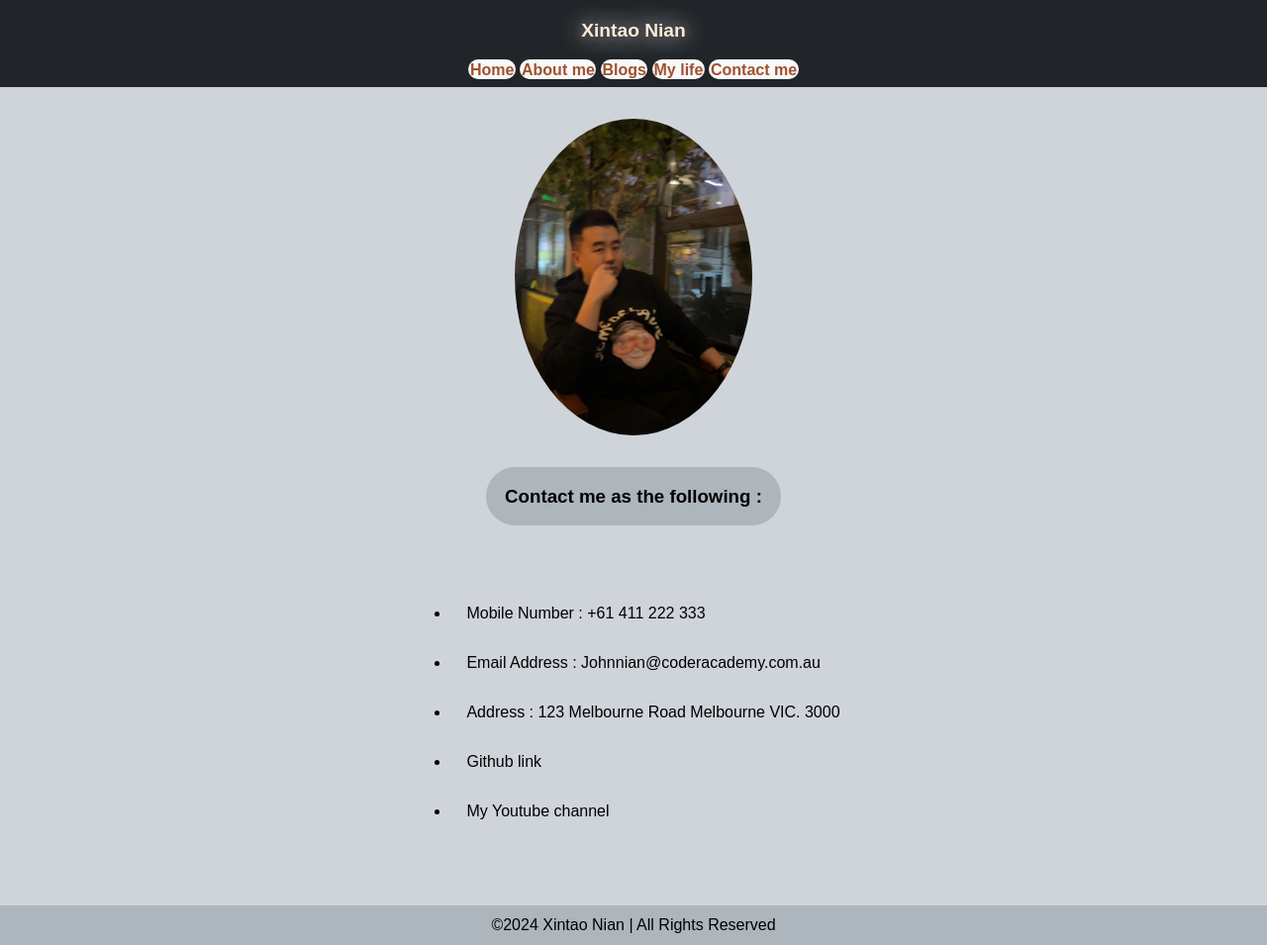
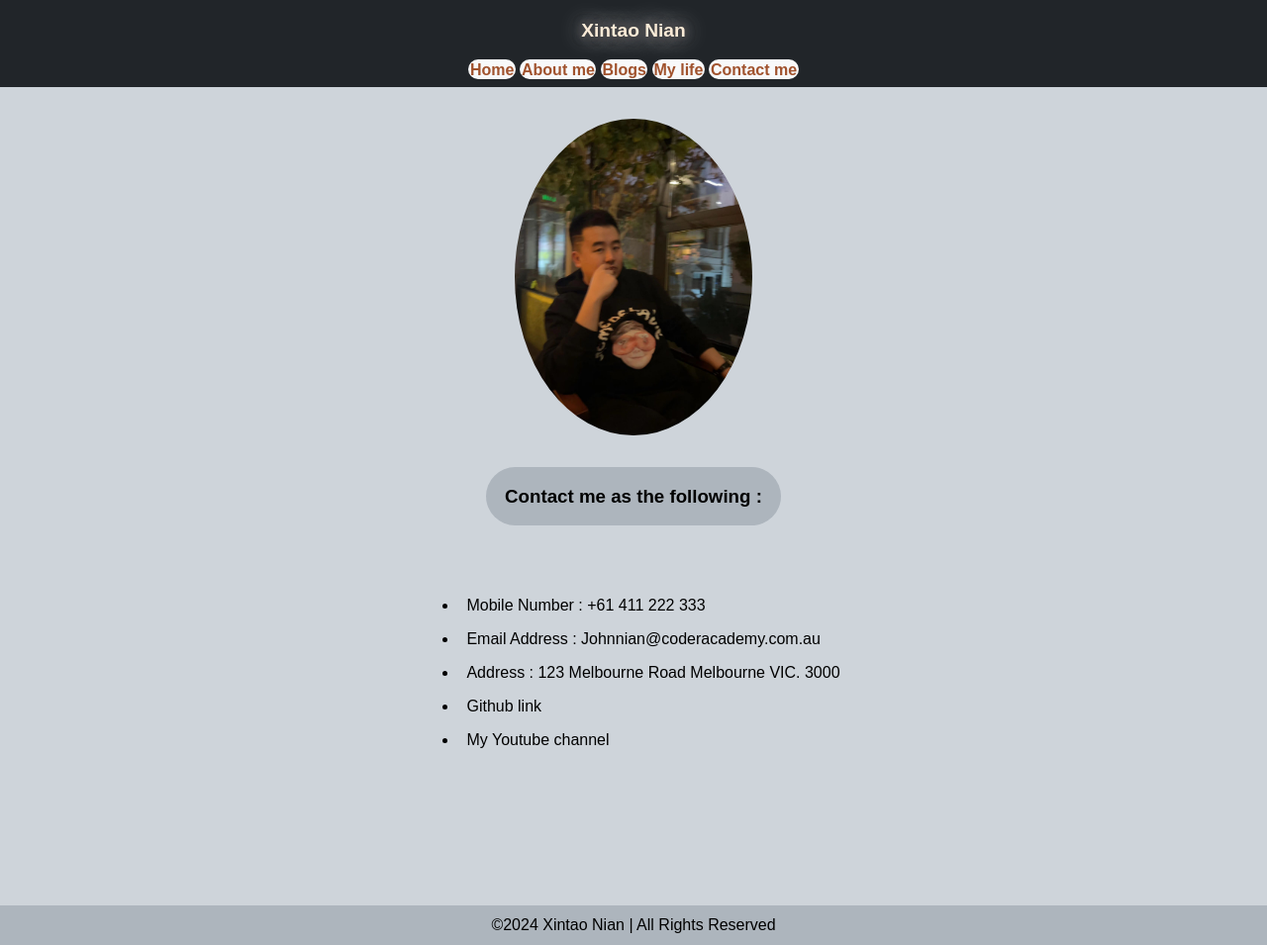
Before and after one commit to Nianxintao/Xintaonian-Portfolio, a plain HTML site: page contact.html in a window 1280 px wide. Shown: the whole page at 99% size. Drawn offline with Linux system fonts and the light colour scheme.

Commit message:
update contact me page

```diff
--- a/contact.css
+++ b/contact.css
@@ -24,19 +24,19 @@
 }
 
 .l1{
-    padding: 1em;
+    padding: 0.5em;
 }
 .l2{
-    padding: 1em;
+    padding: 0.5em;
 }
 .l3{
-    padding: 1em;
+    padding: 0.5em;
 }
 .l4{
-    padding: 1em;
+    padding: 0.5em;
 }
 .l5{
-    padding: 1em;
+    padding: 0.5em;
 }
 .email {
     transition: 1s;
```
